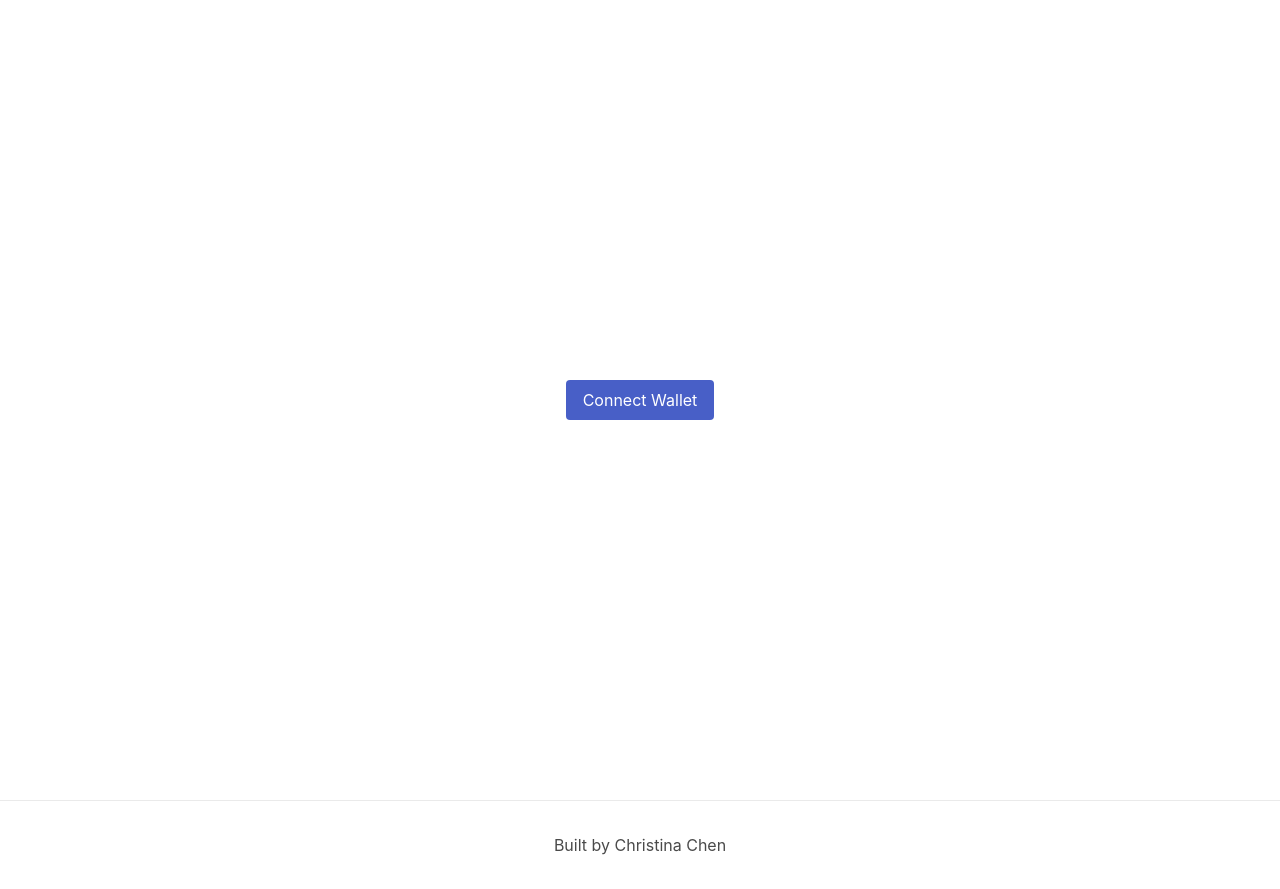
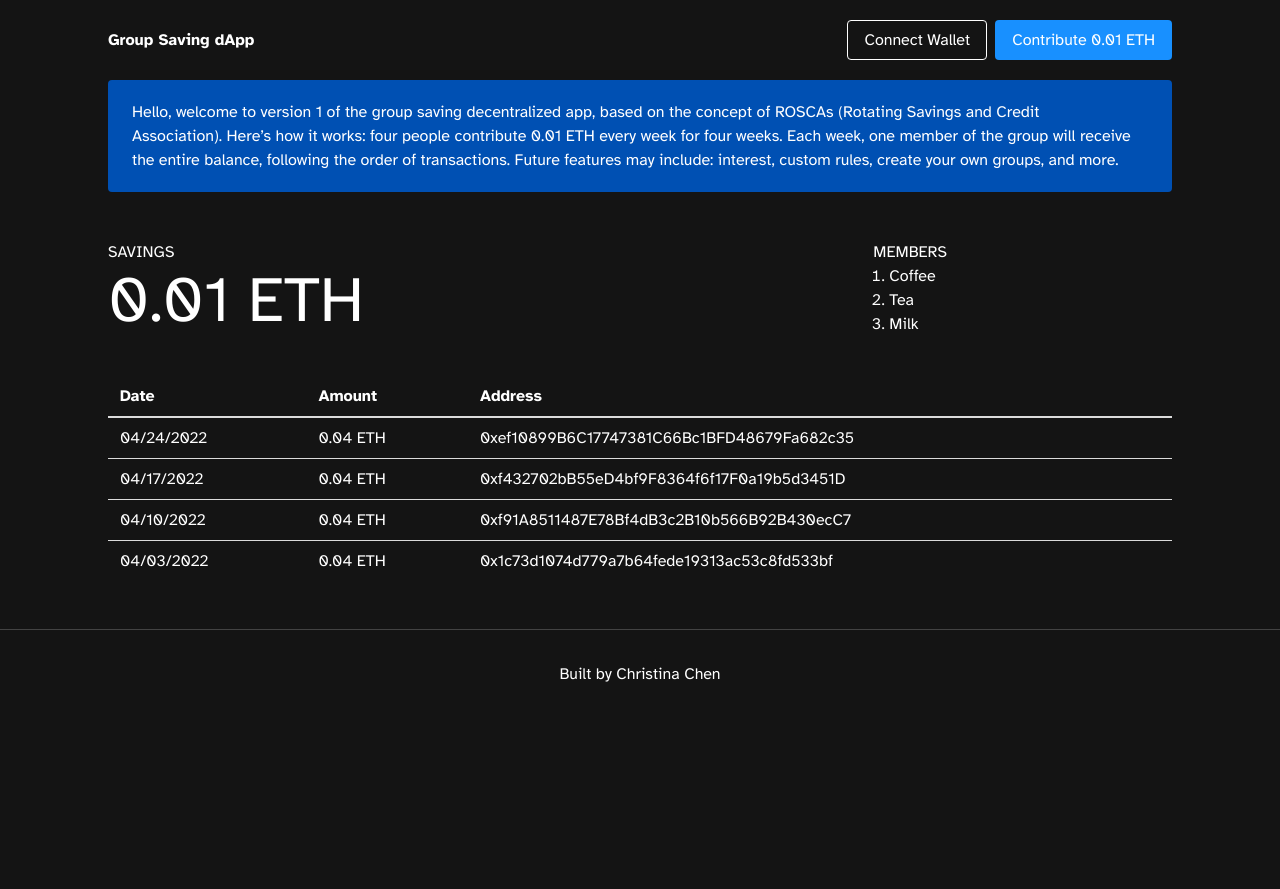
Before and after one commit to christinalc/group-saving-dapp, a Next.js app in the folder app/: page / in a window 1280 px wide. After the commit the page ends 800 px from the top, so only its background shows below. Built offline with nearby package versions, Linux system fonts and the light colour scheme.

Commit message:
build UI

```diff
--- a/app/pages/_app.js
+++ b/app/pages/_app.js
@@ -1,5 +1,5 @@
 import '../styles/globals.css'
-import "../sass/mystyles.scss";
+import "../sass/mystyles.scss"
 
 function MyApp({ Component, pageProps }) {
   return <Component {...pageProps} />
--- a/app/pages/index.js
+++ b/app/pages/index.js
@@ -1,9 +1,13 @@
+import { useState, useEffect } from 'react'
 import Head from 'next/head'
 import styles from '../styles/Home.module.css'
-import 'bulma/css/bulma.css'
+//import dynamic from 'next/dynamic'
+//import 'bulma/css/bulma.css'
 
 export default function Home() {
+
   return (
+
     <div>
       <Head>
         <title>Group Saving dApp</title>
@@ -11,13 +15,81 @@ export default function Home() {
         <link rel="icon" href="/favicon.ico" />
       </Head>
 
-      <main className={styles.main}>
-        <button className="button is-link">Connect Wallet</button>
+      <main className>
+
+        <div className="container">
+        <nav class="navbar mt-3" role="navigation" aria-label="main navigation">
+          <div class="navbar-menu"><div class="navbar-start">
+            <div class="navbar-item"><strong>Group Saving dApp</strong></div></div></div>
+
+          <div class="navbar-end"><div class="navbar-item">
+            <div class="buttons">
+            <button className="button is-ghost">Connect Wallet</button>
+            <button className="button is-link">Contribute 0.01 ETH</button>
+              </div></div></div>
+        </nav>
+
+        <div class="notification mx-3 mt-3 mb-6">
+          Hello, welcome to version 1 of the group saving decentralized app, based on the concept of ROSCAs (Rotating Savings and Credit Association). Here’s how it works: four people contribute 0.01 ETH every week for four weeks. Each week, one member of the group will receive the entire balance, following the order of transactions. Future features may include: interest, custom rules, create your own groups, and more.
+        </div>
+
+        <div className="columns">
+          <div className="column is-two-thirds mx-3">
+            <p>SAVINGS</p><break></break>
+            <h1 class="title">0.01 ETH</h1>
+          </div>
+
+          <div className="column is-one-third mb-4 mx-3">
+            <p>MEMBERS</p>
+            <ol class="ml-4">
+              <li>Coffee</li>
+              <li>Tea</li>
+              <li>Milk</li>
+            </ol>
+          </div>
+        </div>
+
+        <div class="table-container mx-3 mb-6">
+          <table class="table is-fullwidth">
+            <thead>
+              <tr>
+                <th>Date</th>
+                <th>Amount</th>
+                <th>Address</th>
+              </tr>
+            </thead>
+            <tbody>
+              <tr>
+                <td>04/24/2022</td>
+                <td>0.04 ETH</td>
+                <td>0xef10899B6C17747381C66Bc1BFD48679Fa682c35</td>
+              </tr>
+              <tr>
+                <td>04/17/2022</td>
+                <td>0.04 ETH</td>
+                <td>0xf432702bB55eD4bf9F8364f6f17F0a19b5d3451D</td>
+              </tr>
+              <tr>
+                <td>04/10/2022</td>
+                <td>0.04 ETH</td>
+                <td>0xf91A8511487E78Bf4dB3c2B10b566B92B430ecC7</td>
+              </tr>
+              <tr>
+                <td>04/03/2022</td>
+                <td>0.04 ETH</td>
+                <td>0x1c73d1074d779a7b64fede19313ac53c8fd533bf</td>
+              </tr>
+            </tbody>
+          </table>
+        </div>
+
+        </div>
       </main>
 
       <footer className={styles.footer}>
         <p>Built by Christina Chen</p>
       </footer>
     </div>
+
   )
 }
--- a/app/sass/mystyles.scss
+++ b/app/sass/mystyles.scss
@@ -3,18 +3,47 @@
 @import url('https://fonts.googleapis.com/css2?family=Atkinson+Hyperlegible:wght@400;700&display=swap');
 
 $blue: #1890FF;
+$dark-blue: #0050B3;
+//$light-blue
+$white: #ffffff;
+$grey-900: #141414;
+$grey-800: #434343;
+$grey-200: #f0f0f0;
+$container-max-width: 1152px;
 
-$family-sans-serif: "Atkinson Hyperlegible", -apple-system, BlinkMacSystemFont, Segoe UI, Roboto, Oxygen,
-Ubuntu, Cantarell, Fira Sans, Droid Sans, Helvetica Neue, sans-serif;
+$family-sans-serif: "Atkinson Hyperlegible", -apple-system, BlinkMacSystemFont, Helvetica Neue, sans-serif;
+//how to change font size
 
 $primary: $blue;
+$text: $white;
+$body-background-color: $grey-900;
+$navbar-background-color: $grey-900;
+$notification-background-color: $dark-blue;
+
+$title-color: $white;
+$title-size: 4rem;
+$title-weight: regular;
+$text-strong: $white;
+
+$button-ghost-hover-decoration: none;
+$button-ghost-border-color: $white;
+$button-ghost-color: $white;
+$button-ghost-hover-color: $grey-200;
+
+$table-background-color: $grey-900;
 
 //import the things from bulma
 //@import "../node_modules/bulma/bulma.sass";
 @import "../node_modules/bulma/sass/utilities/_all.sass";
 @import "../node_modules/bulma/sass/base/_all.sass";
+@import "../node_modules/bulma/sass/helpers/_all.sass";
+@import "../node_modules/bulma/sass/grid/_all.sass";
 @import "../node_modules/bulma/sass/elements/button.sass";
 @import "../node_modules/bulma/sass/elements/container.sass";
 @import "../node_modules/bulma/sass/elements/title.sass";
+@import "../node_modules/bulma/sass/elements/table.sass";
 @import "../node_modules/bulma/sass/form/_all.sass";
 @import "../node_modules/bulma/sass/components/navbar.sass";
+@import "../node_modules/bulma/sass/components/message.sass";
+@import "../node_modules/bulma/sass/elements/notification.sass";
+@import "../node_modules/bulma/sass/layout/footer.sass";
--- a/app/styles/Home.module.css
+++ b/app/styles/Home.module.css
@@ -16,7 +16,7 @@
   display: flex;
   flex: 1;
   padding: 2rem 0;
-  border-top: 1px solid #eaeaea;
+  border-top: 1px solid #434343;
   justify-content: center;
   align-items: center;
 }
```
Also changed, not shown: app/css/bulma.css, 1 other file (tests, documents, lock files or other folders).
